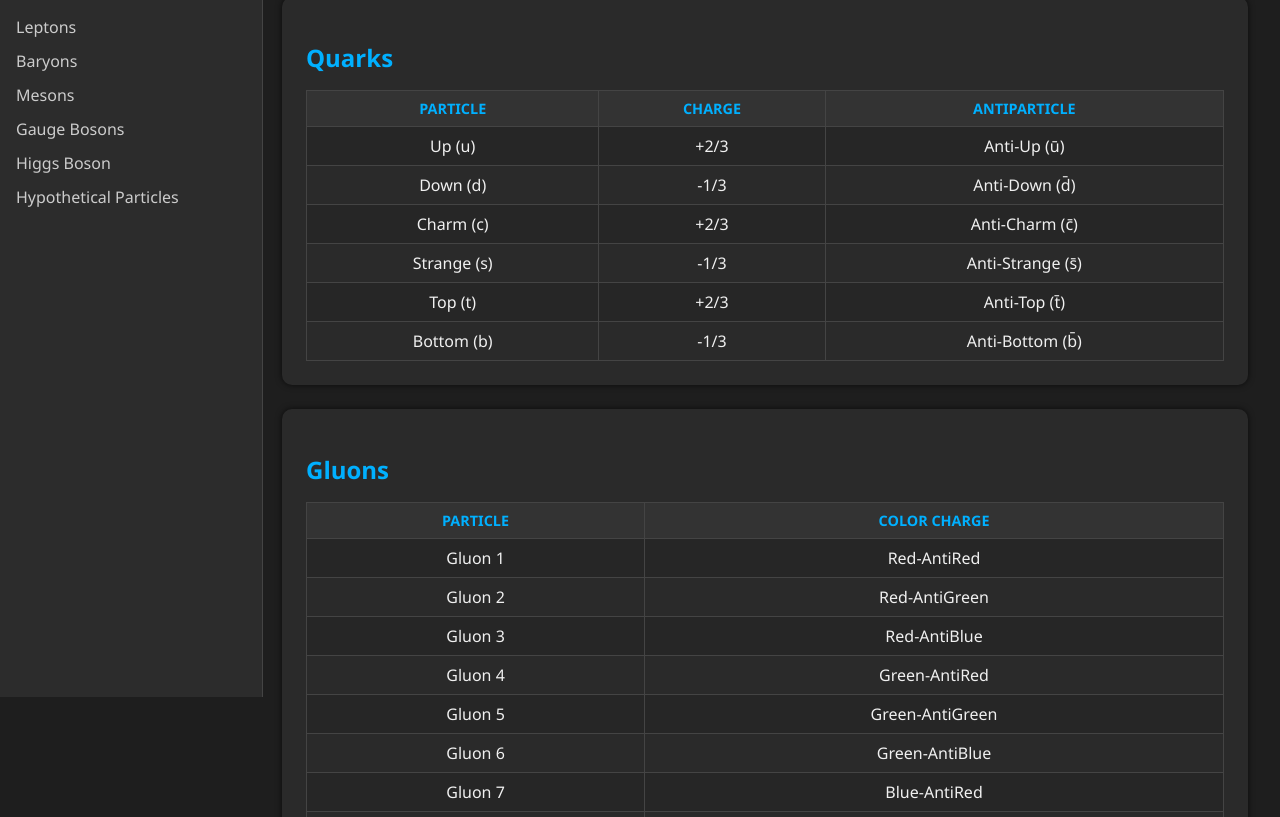
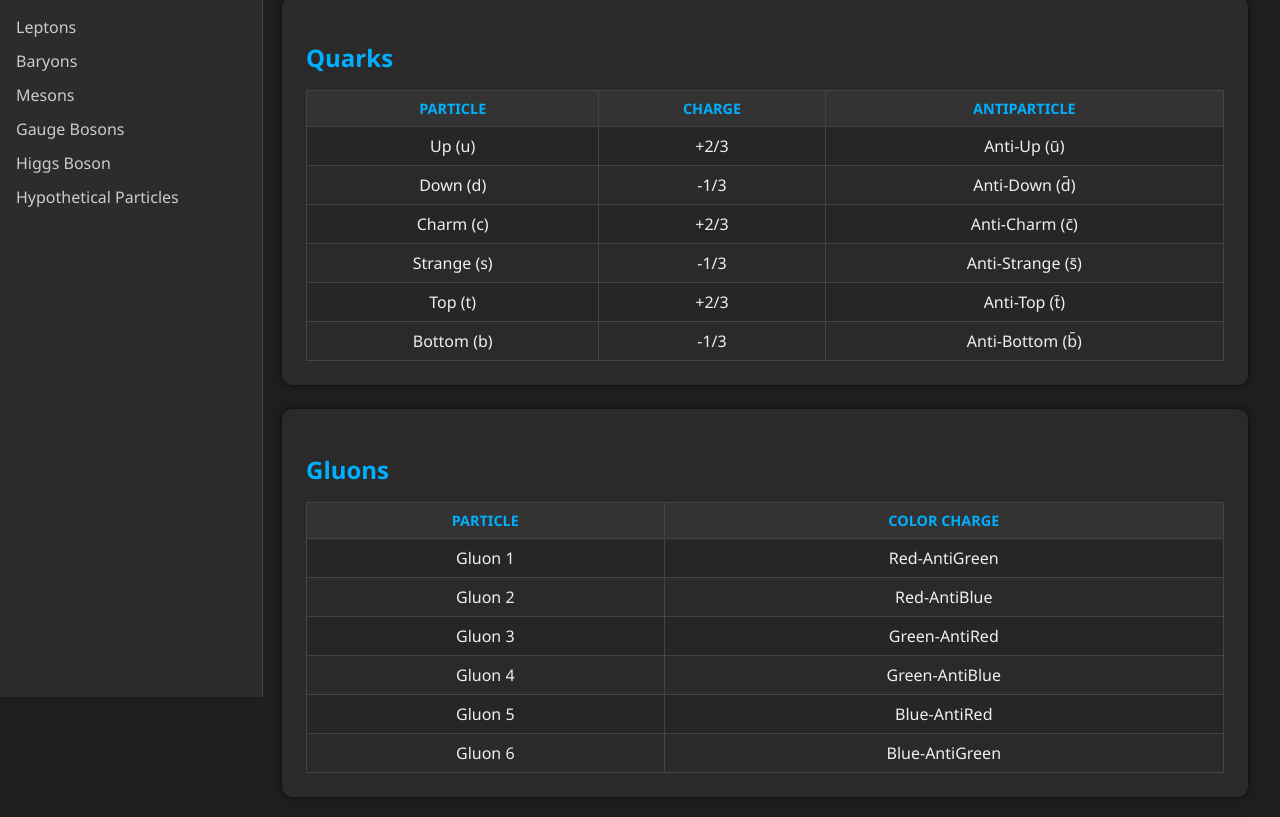
Before and after one commit to BobReed24/subatomic, a plain HTML site: page index.html in a window 1280 px wide. Shown: the part 135-952 px from the top of the page. Drawn offline with Linux system fonts and the light colour scheme.

Commit message:
Update index.html

```diff
--- a/index.html
+++ b/index.html
@@ -127,15 +127,12 @@
       <h2>Gluons</h2>
       <table>
         <tr><th>Particle</th><th>Color Charge</th></tr>
-        <tr><td>Gluon 1</td><td>Red-AntiRed</td></tr>
-        <tr><td>Gluon 2</td><td>Red-AntiGreen</td></tr>
-        <tr><td>Gluon 3</td><td>Red-AntiBlue</td></tr>
-        <tr><td>Gluon 4</td><td>Green-AntiRed</td></tr>
-        <tr><td>Gluon 5</td><td>Green-AntiGreen</td></tr>
-        <tr><td>Gluon 6</td><td>Green-AntiBlue</td></tr>
-        <tr><td>Gluon 7</td><td>Blue-AntiRed</td></tr>
-        <tr><td>Gluon 8</td><td>Blue-AntiGreen</td></tr>
-        <tr><td>Gluon 9</td><td>Blue-AntiBlue</td></tr>
+        <tr><td>Gluon 1</td><td>Red-AntiGreen</td></tr>
+        <tr><td>Gluon 2</td><td>Red-AntiBlue</td></tr>
+        <tr><td>Gluon 3</td><td>Green-AntiRed</td></tr>
+        <tr><td>Gluon 4</td><td>Green-AntiBlue</td></tr>
+        <tr><td>Gluon 5</td><td>Blue-AntiRed</td></tr>
+        <tr><td>Gluon 6</td><td>Blue-AntiGreen</td></tr>
       </table>
     </section>
 
```
